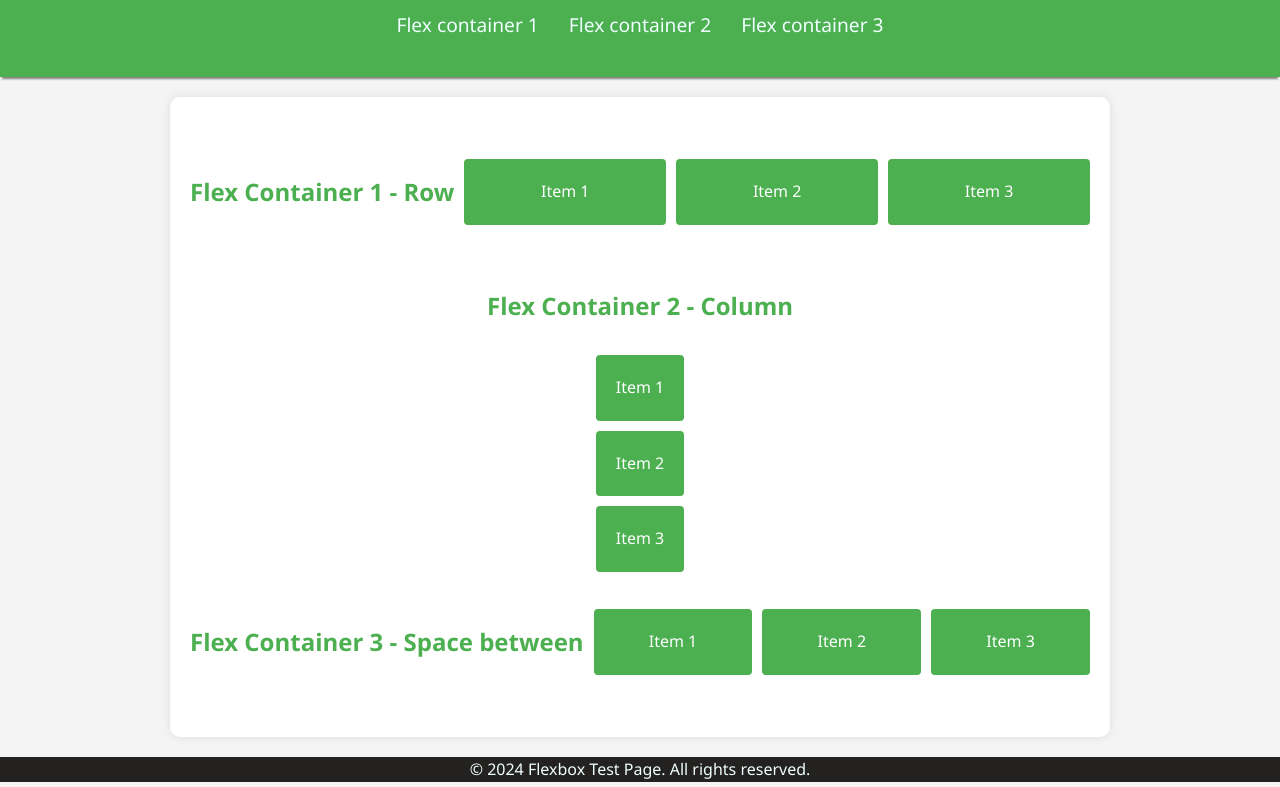
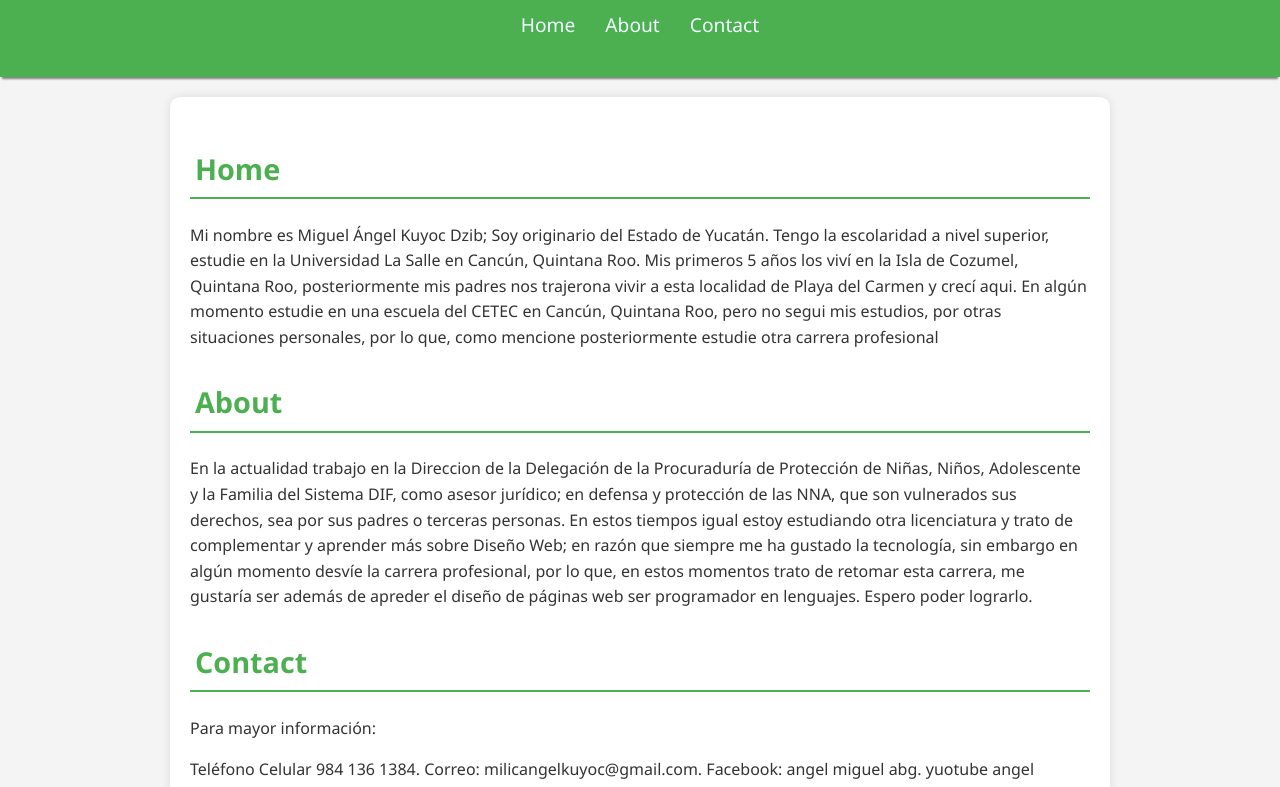
Before and after one commit to abgangel/curriculumv1, a plain HTML site: page index.html in a window 1280 px wide. Shown: the part 104-891 px from the top of the page. Drawn offline with Linux system fonts and the light colour scheme.

Commit message:
Add files via upload

```diff
--- a/index.html
+++ b/index.html
@@ -3,43 +3,49 @@
 <head>
     <meta charset="UTF-8">
     <meta name="viewport" content="width=device-width, initial-scale=1.0">
-    <title>Flexbox Test</title>
+    <title>Miguel A</title>
     <link rel="stylesheet" href="styles.css">
 </head>
-<body>
     <header>
-    <h1>Flexbox Test Page</h1>
+        <h1>Welcome to my Nutshell Webpage</h1>
         <nav>
             <ul>
-            <li><a href="#flex-container1">Flex container 1</a></li>
-            <li><a href="#flex-container2">Flex container 2</a></li>
-            <li><a href="#flex-container3">Flex container 3</a></li>
+                <li> <a href="#home">Home</a></li>
+                <li> <a href="#about">About</a></li>
+                <li> <a href="#contact">Contact</a></li>
             </ul>
         </nav>
     </header>
+<body>
     <main>
-    <section id="flex-container1" class="flex-container">
-        <h2>Flex Container 1 - Row</h2>
-        <div class="flex-item">Item 1</div>
-        <div class="flex-item">Item 2</div>
-        <div class="flex-item">Item 3</div>
-    </section>
-    <section id="flex-container2" class="flex-container">
-        <h2>Flex Container 2 - Column</h2>
-        <div class="flex-item">Item 1</div>
-        <div class="flex-item">Item 2</div>
-        <div class="flex-item">Item 3</div>
-    </section>
-    <section id="flex-container3" class="flex-container">
-        <h2>Flex Container 3 - Space between</h2>
-        <div class="flex-item">Item 1</div>
-        <div class="flex-item">Item 2</div>
-        <div class="flex-item">Item 3</div>
-    </section>
+        <section id="home">
+            <h2>Home</h2></section>
+            <p>Mi nombre es Miguel Ángel Kuyoc Dzib; Soy originario del Estado de Yucatán.
+                Tengo la escolaridad a nivel superior, estudie en la Universidad La Salle en Cancún, Quintana Roo.
+                Mis primeros 5 años los viví en la Isla de Cozumel, Quintana Roo, posteriormente mis padres nos trajerona vivir
+                a esta localidad de Playa del Carmen y crecí aqui. En algún momento estudie en una escuela del CETEC en
+            Cancún, Quintana Roo, pero no segui mis estudios, por otras situaciones personales, por lo que, como mencione
+        posteriormente estudie otra carrera profesional </p>
+
+        <section id="about">
+            <h2>About</h2> </section>
+            <p> En la actualidad trabajo en la Direccion de la Delegación de la Procuraduría de Protección de
+                Niñas, Niños, Adolescente y la Familia del Sistema DIF, como asesor jurídico; en defensa y protección de las NNA, que son
+                vulnerados sus derechos, sea por sus padres o terceras personas. En estos tiempos igual
+                estoy estudiando otra licenciatura y trato de complementar y aprender más sobre Diseño Web;
+                en razón que siempre me ha gustado la tecnología, sin embargo en algún momento desvíe la carrera profesional,
+                por lo que, en estos momentos trato de retomar esta carrera, me gustaría ser además de apreder
+                el diseño de páginas web ser programador en lenguajes. Espero poder lograrlo. </p>
+
+        <section id="contact">
+            <h2>Contact</h2></section>
+            <p>Para mayor información: </p>
+               <p>Teléfono Celular 984 136 1384. Correo: milicangelkuyoc@gmail.com.
+                Facebook: angel miguel abg. yuotube angel miguel abg </p>
 
     </main>
     <footer>
-    <p>&copy; 2024 Flexbox Test Page. All rights reserved.</p>
+        <p> &copy; 2024 Nutshell Webpage. All rights reserved</p>
     </footer>
 </body>
 </html>
--- a/styles.css
+++ b/styles.css
@@ -18,10 +18,7 @@ header{
 header h1 {
     margin: 0
     font-size: 2.5;
-    display: flex;
-    Justify-content: center;
 }
-
 
 nav ul {
     list-style: none;
@@ -33,6 +30,7 @@ nav ul {
 nav ul li {
     margin: 0 15px;
 }
+
 nav ul li a{
     color: azure;
     text-decoration: none;
@@ -53,45 +51,26 @@ main {
     box-shadow: 0 0 10px rgba(0,0,0,0.1);
 }
 
-.flex-container {
-    display: flex;
-    gap: 10px;
-    color: #4caf50;
+section {
+    margin-bottom: 20px;
 }
 
-#flex-container1 {
-    flex-direction: row;
-    justify-content: center;
-    align-items: center;
-    height: 150px;
+section h2 {
+    font-size: 1.8rem;
+    color: #4caf50;
+    border-bottom: 2px solid #4caf50;
+    padding: 5px;
 }
 
-#flex-container2 {
-    flex-direction: column;
-    justify-content: space-around;
-    align-items: center;
-    height: 300px;
-}
-
-#flex-container3 {
-    flex-direction: row;
-    justify-content: space-between;
-    align-items: center;
-    height: 150px;
-}
-
-.flex-item {
-   background: #4caf50;
-    color: #fff;
-    padding: 20px;
-    border-radius: 4px;
-    text-align: center;
-    flex: 1;
+section p{
+    font-size: 1.1rem;
+    line-height: 1.8;
+    margin-top: 10px;
 }
 
 footer{
     background-color: rgb(36, 33, 33);
     color: azure;
     text-align: center;
-    padding: 0;
+    padding: 1rem;
  }
```
Lines whose indentation alone changed are shown as unchanged.
